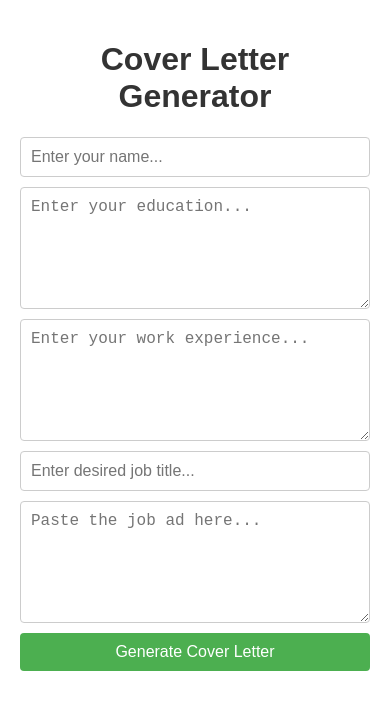
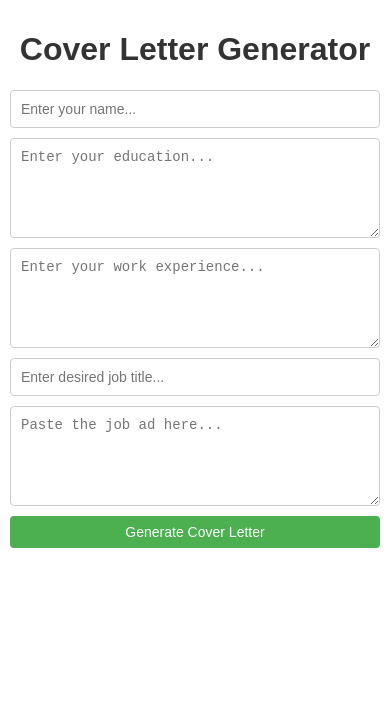
Before and after one commit to andregranberg/resumeAI, a React (Create React App) app: page / in a window 390 px wide. Shown: the top 710 px of the page. Built offline with nearby package versions, Linux system fonts and the light colour scheme; what ollama would draw is missing.

Commit message:
added margins in mobile view and also changed some ux text.

```diff
--- a/src/App.css
+++ b/src/App.css
@@ -3,6 +3,7 @@
   margin: 0 auto;
   padding: 20px;
   font-family: Arial, sans-serif;
+  box-sizing: border-box;
 }
 
 h1 {
@@ -23,6 +24,8 @@ h1 {
   font-size: 16px;
   border: 1px solid #ccc;
   border-radius: 4px;
+  width: 100%;
+  box-sizing: border-box;
 }
 
 .input-container textarea {
@@ -43,6 +46,7 @@ h1 {
   border: 1px solid #ccc;
   border-radius: 4px;
   resize: vertical;
+  box-sizing: border-box;
 }
 
 button {
@@ -76,3 +80,20 @@ button:disabled {
   color: #4CAF50;
   font-size: 14px;
 }
+
+@media (max-width: 600px) {
+  .App {
+    padding: 10px;
+  }
+
+  .input-container input,
+  .input-container textarea,
+  .result-text {
+    font-size: 14px;
+  }
+
+  button {
+    padding: 8px 16px;
+    font-size: 14px;
+  }
+}
--- a/src/App.js
+++ b/src/App.js
@@ -98,8 +98,8 @@ function App() {
         <div className="result-container">
           <h2>Generated Cover Letter:</h2>
           <div className="copy-container">
-            <button onClick={copyToClipboard}>Copy to Clipboard</button>
-            {copied && <span className="copied-message">Copied to clipboard</span>}
+            <button onClick={copyToClipboard}>Copy letter</button>
+            {copied && <span className="copied-message">Copied</span>}
           </div>
           <textarea
             ref={resultRef}
```
